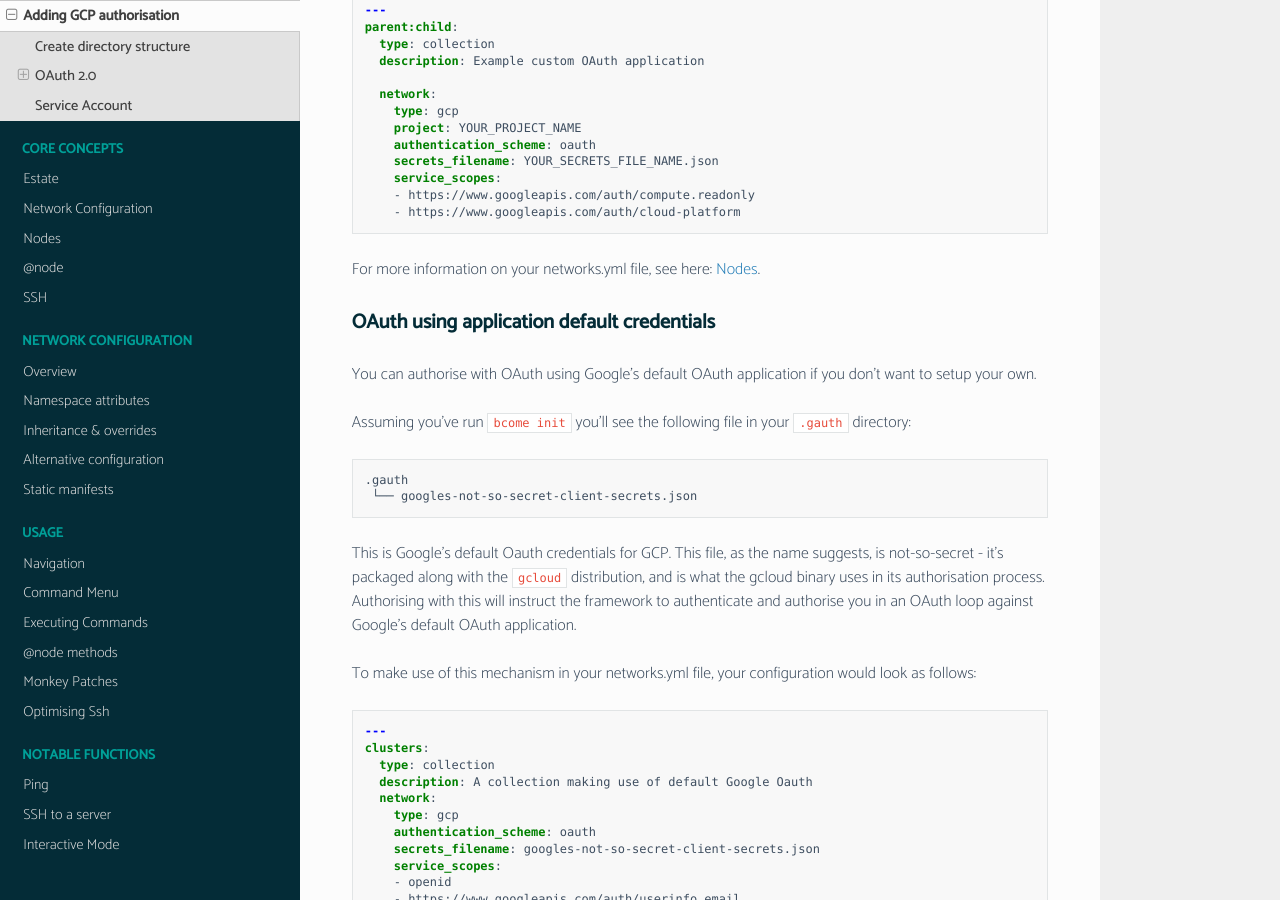
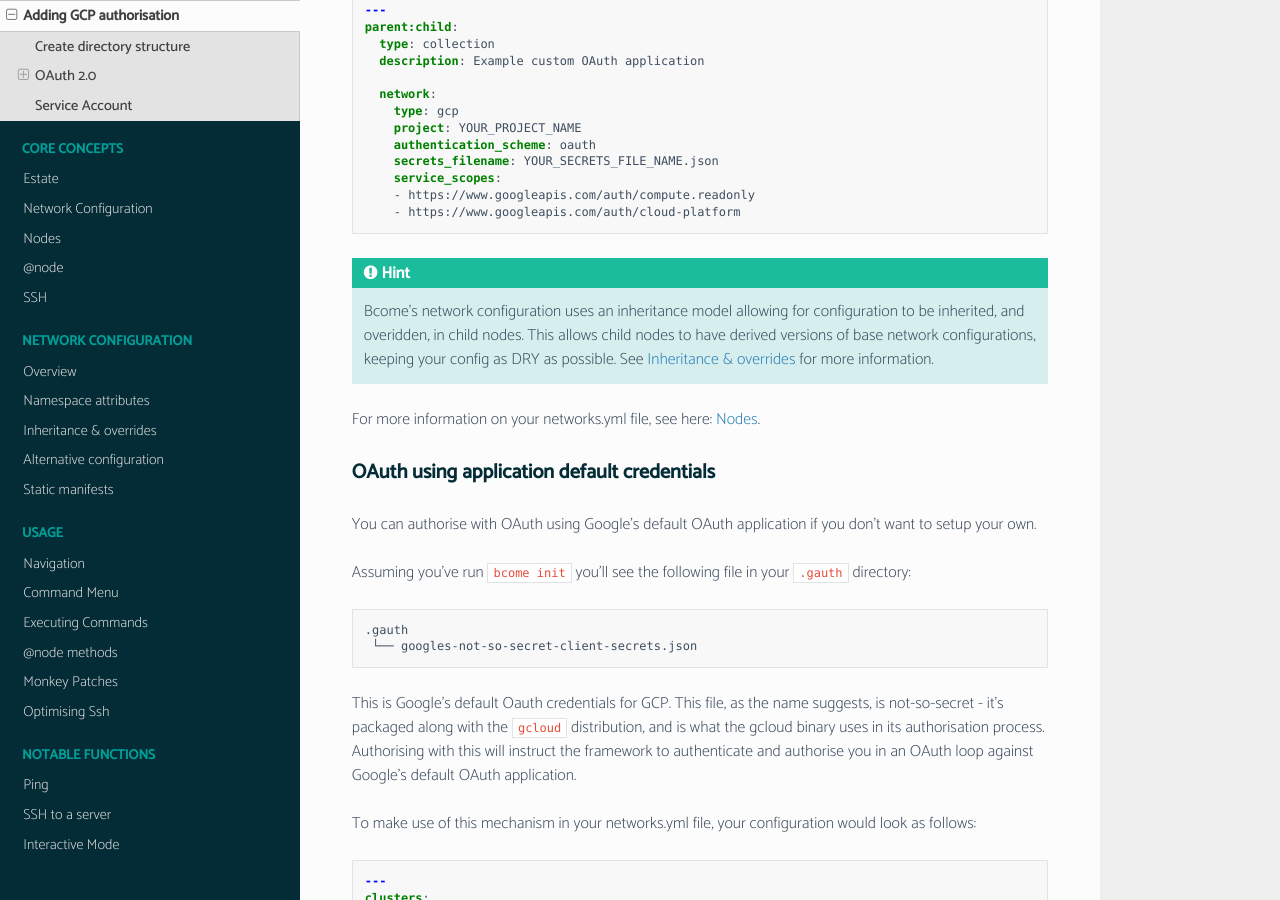
Before and after one commit to webzakimbo/bcome-read-the-docs, a Sphinx documentation site: the page built from docs/source/getting-started/prepare-gcp-access.rst, in a window 1280 px wide and 900 px high, scrolled down 2437 px. Built offline with Sphinx 7.4.7 and the Read the Docs theme 2.0.0, drawn with Linux system fonts in a browser that asks for light colours; pages that are not in the unit, such as notebooks, are missing from menus.

Commit message:
and more

```diff
--- a/docs/source/getting-started/prepare-gcp-access.rst
+++ b/docs/source/getting-started/prepare-gcp-access.rst
@@ -114,6 +114,10 @@ To make use of this mechanism in your network.yml file, your configuration would
        - https://www.googleapis.com/auth/compute.readonly
        - https://www.googleapis.com/auth/cloud-platform
 
+.. hint::
+
+  Bcome's network configuration uses an inheritance model allowing for configuration to be inherited, and overidden, in child nodes. This allows child nodes to have derived versions of base network configurations, keeping your config as DRY as possible.  See :doc:`../network/inheritance-and-overidding` for more information.
+
 For more information on your networks.yml file, see here: :doc:`../core-concepts/nodes`.
 
 OAuth using application default credentials
```
